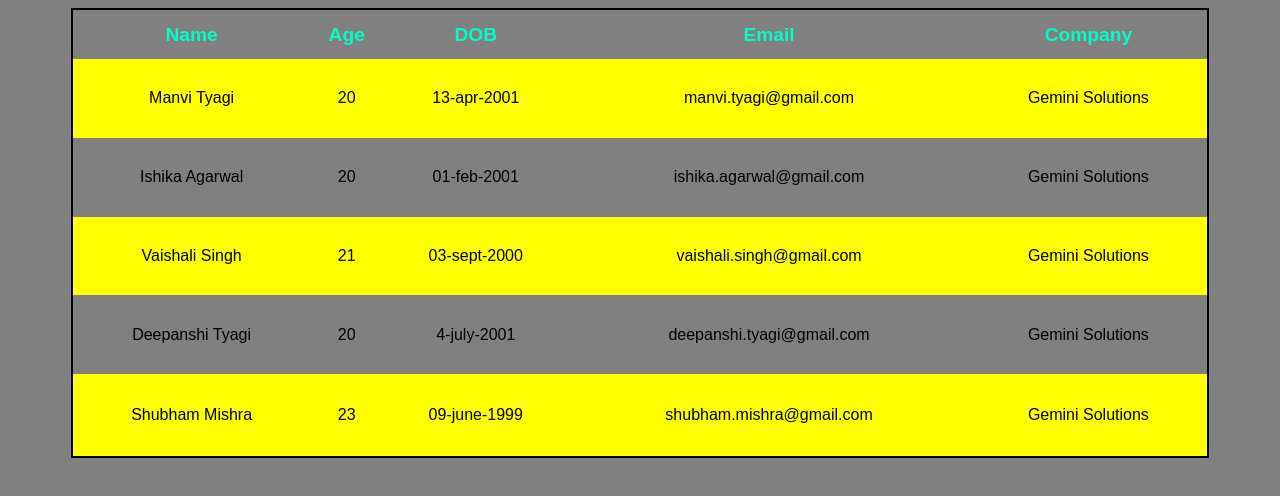
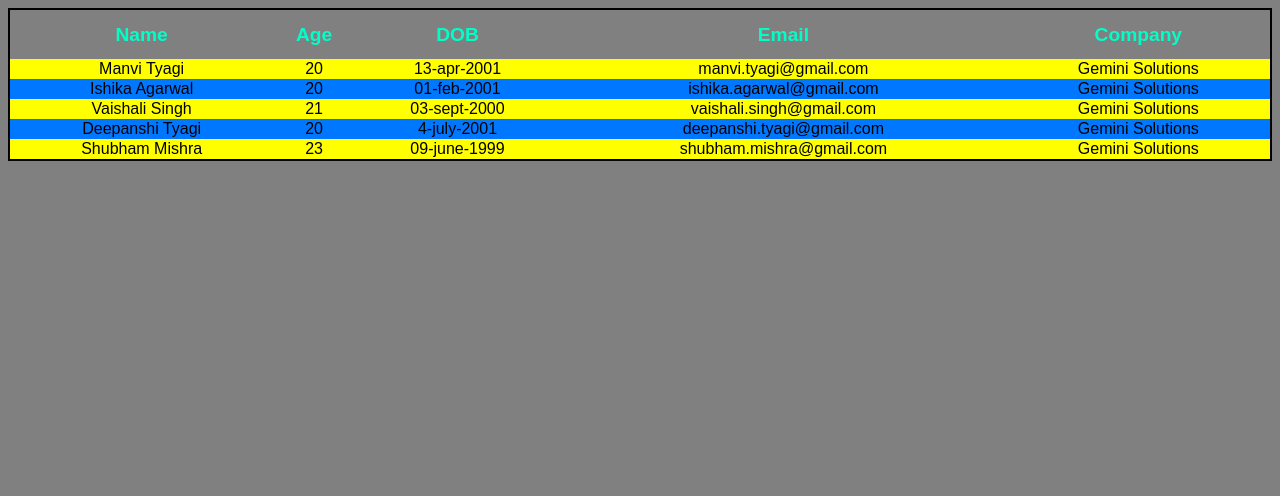
Before and after one commit to gem-manvi/assignment1js, a plain HTML site: page index.html in a window 1280 px wide. Drawn offline with Linux system fonts and the light colour scheme.

Commit message:
Update style.css

```diff
--- a/style.css
+++ b/style.css
@@ -6,8 +6,8 @@ body {
     padding: 0;
     margin: auto;
     border-collapse: collapse;
-    width: 90%;
-    height: 450px;
+    width: 100%;
+    height: 100%;
     font-family: Arial, Helvetica, sans-serif;
     text-align: center;
     border: 2px solid #000000;
@@ -23,7 +23,6 @@ body {
 .myTableBodyRow:nth-child(odd) {
     background-color: #FFFF00;
 }
-
-.myTableBodyRow:hover {
-    background-color: #FF0000;
+.myTableBodyRow:nth-child(even) {
+    background-color: #0077ff;
 }
```
